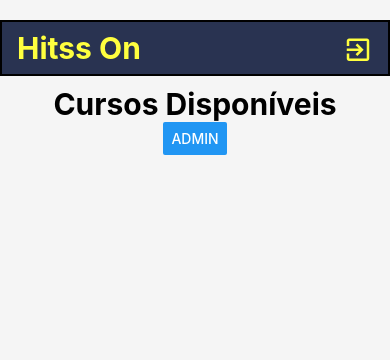
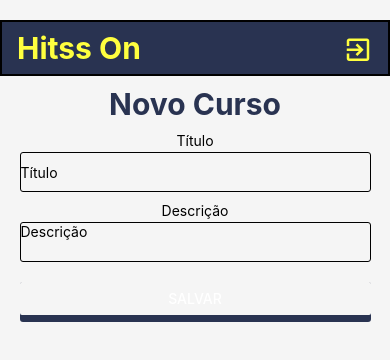
Before and after one commit to gussfer/hitss-on-mobile, a React Native app: screen /EditCourse in a window 390 px wide. Shown: the top 360 px of the page. Built offline with nearby package versions, Linux system fonts and the light colour scheme; no server answers.

Commit message:
add-admin-page-sets

```diff
--- a/App.js
+++ b/App.js
@@ -4,6 +4,7 @@
 import Home from "./screens/Home"
 import Admin from "./screens/Admin"
 import Login from "./screens/Login"
+import EditCourse from "./screens/EditCourse"
 import {MainContextProvider} from "./contexts/MainContext"
 const Stack = createNativeStackNavigator();
 
@@ -24,6 +25,11 @@
             name="Admin"
             component={Admin}
           />
+          <Stack.Screen
+            name="EditCourse"
+            component={EditCourse}
+            initialParams={{id_course: null}}
+          />
         </Stack.Navigator>
       </NavigationContainer>
     </MainContextProvider>
--- a/components/AdminList.js
+++ b/components/AdminList.js
@@ -8,7 +8,7 @@
  Se a condição for verdadeira, o operador retorna o valor da expressão 1, senão, retorna valor 2
  */
 
-export default function AdminList({listItems, field, navigation, handleDelete}){
+export default function AdminList({listItems, field, navigation, handleDelete, handleEdit}){
  //Hook para efeito "...ver mais"
  const [ showMore, setShowMore ] = React.useState(false);
 //Const associada a a FlatList
@@ -16,18 +16,22 @@
    <Collapse>
      <CollapseHeader>
           <View style={styles.item}>
-              <TouchableOpacity
-               style={styles.itemTitle}
-               onPress={() => navigation.navigate('Login')}>
+              <TouchableOpacity style={styles.itemTitle} onPress={() => navigation.navigate('Login')}>
                  <View style={styles.borderStyle}>
                     <Text style={styles.itemTitle}>
                       {item[field]}
                     </Text>
                  </View>
               </TouchableOpacity>
-              <TouchableOpacity onLongPress={() => handleDelete(item.id_course)}>
-                  <Icon name="delete" style={styles.sideIcon}/>
-              </TouchableOpacity>
+              <View style={{flexDirection: 'row'}}>
+                  <TouchableOpacity onLongPress={() => handleEdit(item.id_course)}>
+                      <Icon name="edit" style={styles.sideEdit}/>
+                  </TouchableOpacity>
+                  <TouchableOpacity onLongPress={() => handleDelete(item.id_course)}>
+                      <Icon name="delete" style={styles.sideDelete}/>
+                  </TouchableOpacity>
+              </View>
+
           </View>
      </CollapseHeader>
      <CollapseBody style={styles.itemBody}>
@@ -57,13 +61,19 @@
       fontSize: 20,
       margin: 5
     },
-    sideIcon: {
+    sideDelete: {
       color: "#ffff3f",
       fontSize: 20,
+      marginRight: 5,
+    },
+    sideEdit: {
+      color: "#ffff3f",
+      fontSize: 20,
+      marginRight: 15,
     },
     item: {
       top: 20,
-      width: 300,
+      width: 340,
       borderRadius: 3,
       margin: 4,
       padding: 5,
@@ -74,7 +84,7 @@
       },
     itemBody: {
       top: 13,
-      width: 300,
+      width: 340,
       borderRadius: 3,
       margin: 4,
       padding: 10,
--- a/components/GenericList.js
+++ b/components/GenericList.js
@@ -16,9 +16,7 @@
    <Collapse>
      <CollapseHeader>
           <View style={styles.item}>
-              <TouchableOpacity
-               style={styles.itemTitle}
-               onPress={() => navigation.navigate('Login')}>
+              <TouchableOpacity style={styles.itemTitle} onPress={() => navigation.navigate('Login')}>
                  <View style={styles.borderStyle}>
                     <Text style={styles.itemTitle}>
                       {item[field]}
--- a/screens/Admin.js
+++ b/screens/Admin.js
@@ -15,11 +15,11 @@
     }, []);
 
     const addNew = () => {
-        console.log('Add')
+      navigation.navigate('EditCourse')
     }
 
-    const handleEdit = () => {
-        console.log('Edit')
+    const handleEdit = (id_course) => {
+      navigation.navigate('EditCourse', {id_course: id_course})
     }
 
     const handleDelete = (id_course) => {
@@ -33,11 +33,20 @@
     return (
       <View style={styles.container}>
         <NavBar navigation={navigation}/>
-        <AdminList listItems={courses}
-        field={"Title"}
-        navigation={navigation}
-        handleDelete={(id_course) => handleDelete(id_course)}
-        handleEdit={(id) => handleEdit(id)}/>
+        <Text style={styles.text}>Cursos Disponíveis</Text>
+        <Button
+          style={styles.item}
+          title={"+ Adicionar curso"}
+          color={"green"}
+          onPress={addNew}
+          />
+          <AdminList
+          listItems={courses}
+          field={"Title"}
+          navigation={navigation}
+          addNew={() => addNew()}
+          handleDelete={(id_course) => handleDelete(id_course)}
+          handleEdit={(id) => handleEdit(id)}/>
       </View>
     );
   }
@@ -50,6 +59,22 @@
       top: 0,
       backgroundColor: "whitesmoke"
     },
+    text: {
+      marginTop: 10,
+      fontSize: 30,
+      fontWeight: "bold",
+    },
+    item: {
+      top: 20,
+      width: 340,
+      borderRadius: 3,
+      margin: 4,
+      padding: 5,
+      backgroundColor: "green",
+      justifyContent: "space-between",
+      flexDirection: "row",
+      alignItems: "center",
+      },
     button: {
       backgroundColor: "#ffff3f",
       borderRadius: 3,
--- /dev/null
+++ b/screens/EditCourse.js
@@ -0,0 +1,96 @@
+import { StyleSheet, View, Button, TextInput, Text, Alert } from 'react-native';
+import NavBar from './../components/NavBar';
+import React from 'react';
+import api from './../services/api';
+import { MainContext } from '../contexts/MainContext';
+
+export default function EditCourse({route, navigation}) {
+  const [form, setForm] = React.useState({
+    Title: '',
+    Course_Resume: '',
+  })
+
+const {id_course} = route.params;
+
+  const handleSubmit = () => {
+    if (form.Title == "" || form.Course_Resume == "") {
+      return Alert.alert(
+        "Campos obrigatórios",
+        "Preencha os campos corretamente",
+        [
+          { text: "OK", onPress: () => console.log("OK Pressed") }
+        ]
+      );
+    }
+    if (id_course !== null) {
+        api.put(`course/${id_course}`, form).then((response) => {
+          navigation.push('Admin')
+        })
+    } else {
+        api.post(`course`, form).then((response) => {
+          navigation.push('Admin')
+        })
+    }
+  }
+
+  return (
+    <View style={styles.container}>
+      <NavBar navigation={navigation}/>
+      <Text style={styles.text}>{id_course !== null ? "Editar Curso" : "Novo Curso"}</Text>
+      <Text>Título</Text>
+      <TextInput
+        style={styles.input}
+        placeholder="Título"
+        onChangeText={newText => setForm({... form, Title: newText})}
+        defaultValue={form.Title}
+      />
+      <Text>Descrição</Text>
+      <TextInput
+        multiline
+        style={styles.input}
+        placeholder="Descrição"
+        onChangeText={newText => setForm({... form, Course_Resume: newText})}
+        defaultValue={form.Course_Resume}
+      />
+      <View style={styles.button}>
+        <Button
+          title={"Salvar"}
+          color={"whitesmoke"}
+          onPress={handleSubmit}
+          />
+      </View>
+    </View>
+  );
+}
+
+const styles = StyleSheet.create({
+    container: {
+      display: 'flex',
+      alignItems: 'center',
+      flex: 1,
+      top: 0,
+      backgroundColor: "whitesmoke"
+    },
+    text: {
+      fontSize: 30,
+      fontWeight: "bold",
+      margin: 10,
+      color: '#293351',
+    },
+    button: {
+      backgroundColor: "#293351",
+      borderRadius: 3,
+      fontWeight: "bold",
+      margin: 10,
+      height: 40,
+      width: '90%',
+    },
+    input: {
+      borderWidth: 1,
+      height: 40,
+      width: '90%',
+      borderRadius: 3,
+      margin: 3,
+      marginBottom: 10,
+    }
+  });
```
